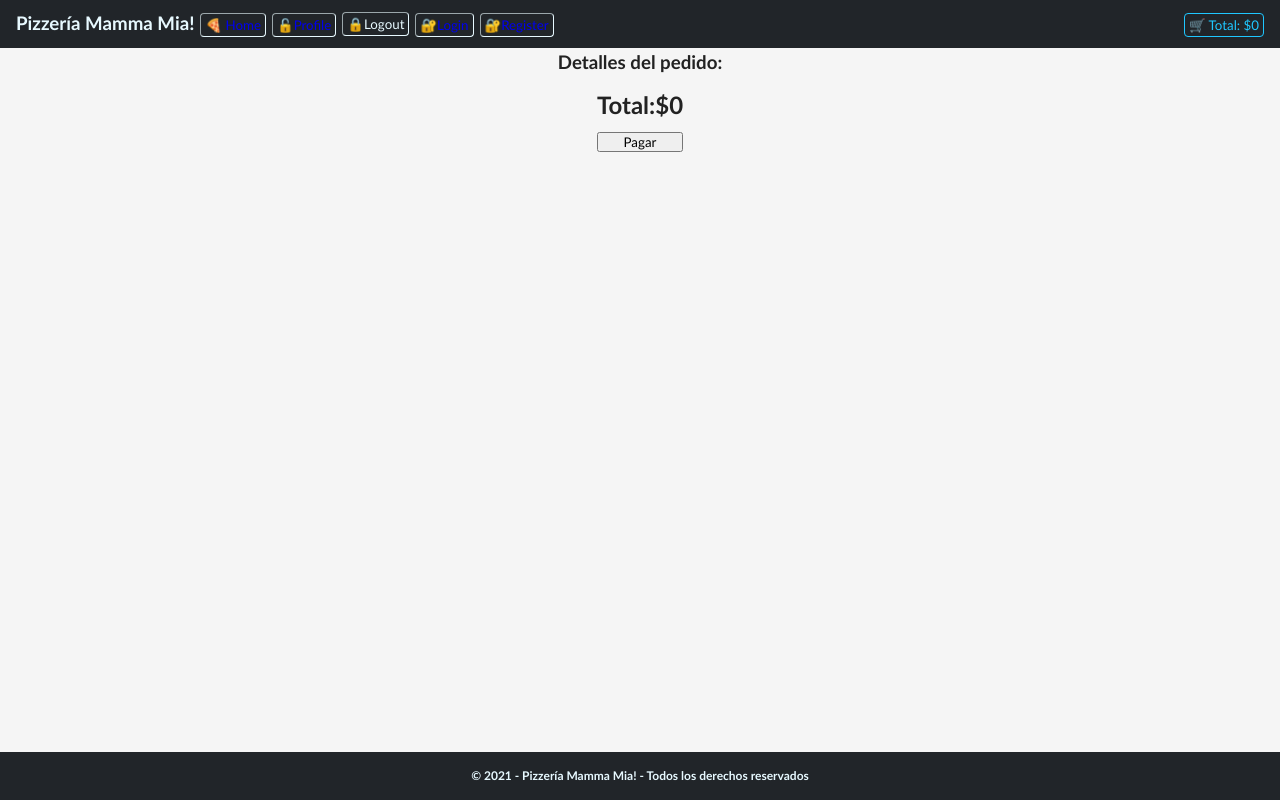
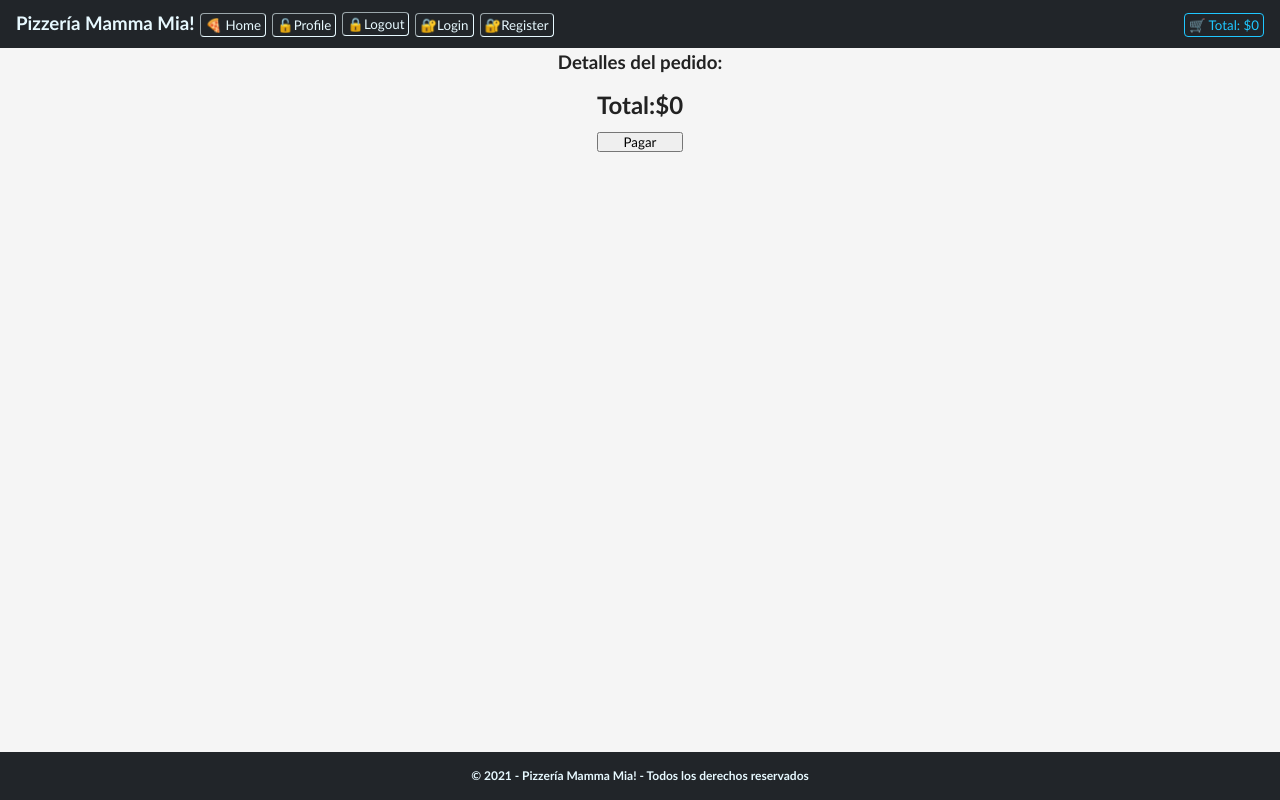
Before and after one commit to Rodgarhel/DESLATAM_react-full-project, a React (Vite) app: page /Cart in a window 1280 px wide. Built offline with nearby package versions, Linux system fonts and the light colour scheme; no server answers.

Commit message:
chore: switch navbar to NavLink and use isActive for style change

```diff
--- a/src/components/Navbar.jsx
+++ b/src/components/Navbar.jsx
@@ -1,4 +1,5 @@
-import {Link} from 'react-router-dom'
+import { NavLink, Link } from 'react-router-dom'
+
 import {useCart} from '../context/CartContext.jsx';
 
 function Navbar() {
@@ -8,46 +9,37 @@ function Navbar() {
         <nav className="navbar">
             <div className="navButtons">
                 <h3> Pizzería Mamma Mia!</h3>
-                <Link to="/DESLATAM_react-full-project/">
-                    <button className="btnNav">🍕 Home</button>
-                </Link>
-                {/* token workflow
-                {
-                    token ? (<>
-                    <Link to="/Profile">
-                        <button className="btnNav">🔓Profile</button>
-                    </Link>
+                <NavLink to="/DESLATAM_react-full-project/">
+                    {({ isActive }) => (
+                        <button className={isActive ? "btnActive" : "btnNav"}>
+                        🍕 Home</button>
+                    )}
+                </NavLink>
+                    <NavLink to="/Profile">
+                    {({ isActive }) => (
+                        <button className={isActive ? "btnActive" : "btnNav"}>
+                        🔓Profile </button>
+                    )}
+                </NavLink>
                     <button className="btnNav">🔒Logout</button>
-                    </>):(<>
-                    <Link to="/Login">
-                        <button className="btnNav">🔐Login</button>
-                    </Link>
-                    <Link to="/Register">
-                        <button className="btnNav">🔐Register</button>
-                    </Link>
-                    </>)
-                }
-                 */}
-
-
-                    <Link to="/Profile">
-                        <button className="btnNav">🔓Profile</button>
-                    </Link>
-                    <button className="btnNav">🔒Logout</button>
-                    <Link to="/Login">
-                        <button className="btnNav">🔐Login</button>
-                    </Link>
-                    <Link to="/Register">
-                        <button className="btnNav">🔐Register</button>
-                    </Link>
-
-
+                <NavLink to="/Login">
+                {({ isActive }) => (
+                    <button className={isActive ? "btnActive" : "btnNav"}>
+                    🔐Login</button>
+                )}
+                </NavLink>
+                <NavLink to="/Register">
+                {({ isActive }) => (
+                    <button className={isActive ? "btnActive" : "btnNav"}>
+                    🔐Register</button>
+                )}
+                </NavLink>
 
             </div>
             <div className="cart">
-                <Link to="/Cart">
+                <NavLink to="/Cart">
                     <button className="btnCart">🛒 Total: ${total.toLocaleString()} </button>
-                </Link>
+                </NavLink>
             </div>
         </nav>
     )
--- a/src/index.css
+++ b/src/index.css
@@ -251,17 +251,21 @@ hr {
     height: 3rem;
     background-color: #212529;
     color:#E7F9FF;
-    .btnNav, .btnCart{
+    .btnNav, .btnCart, .btnActive{
       padding: 2px 4px;
-      color: inherit;
+      color: #E7F9FF;
       background-color: inherit;
       border: inset 1px #E7F9FF;
       border-radius: 4px;
       height: 1.5rem;
+
     }
     .btnCart{
       border: solid 1px #1fc7ff;
       color: #1fc7ff;
+    }
+    .btnActive{
+      background-color: #4d8496;;
     }
     .btnNav:hover, .btnCart:hover {
         background-color: rgb(45, 60, 75);
```
